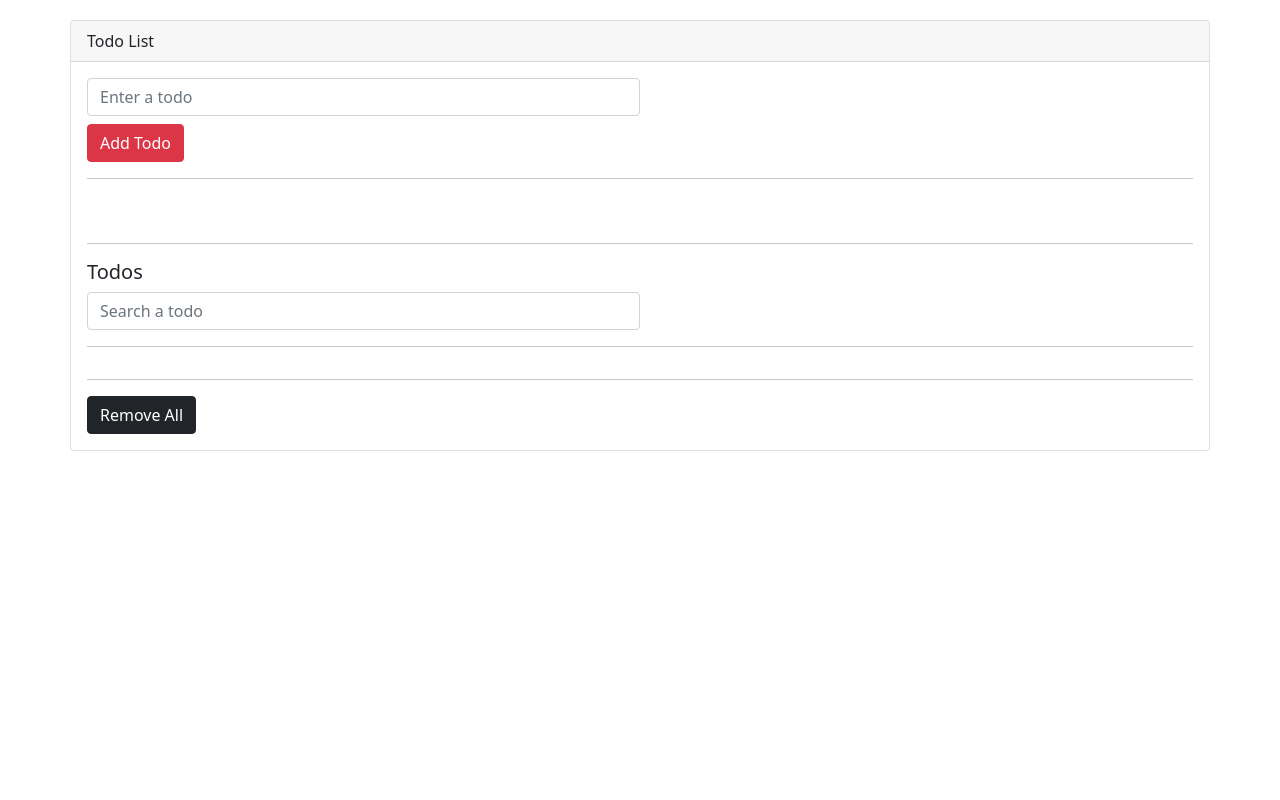
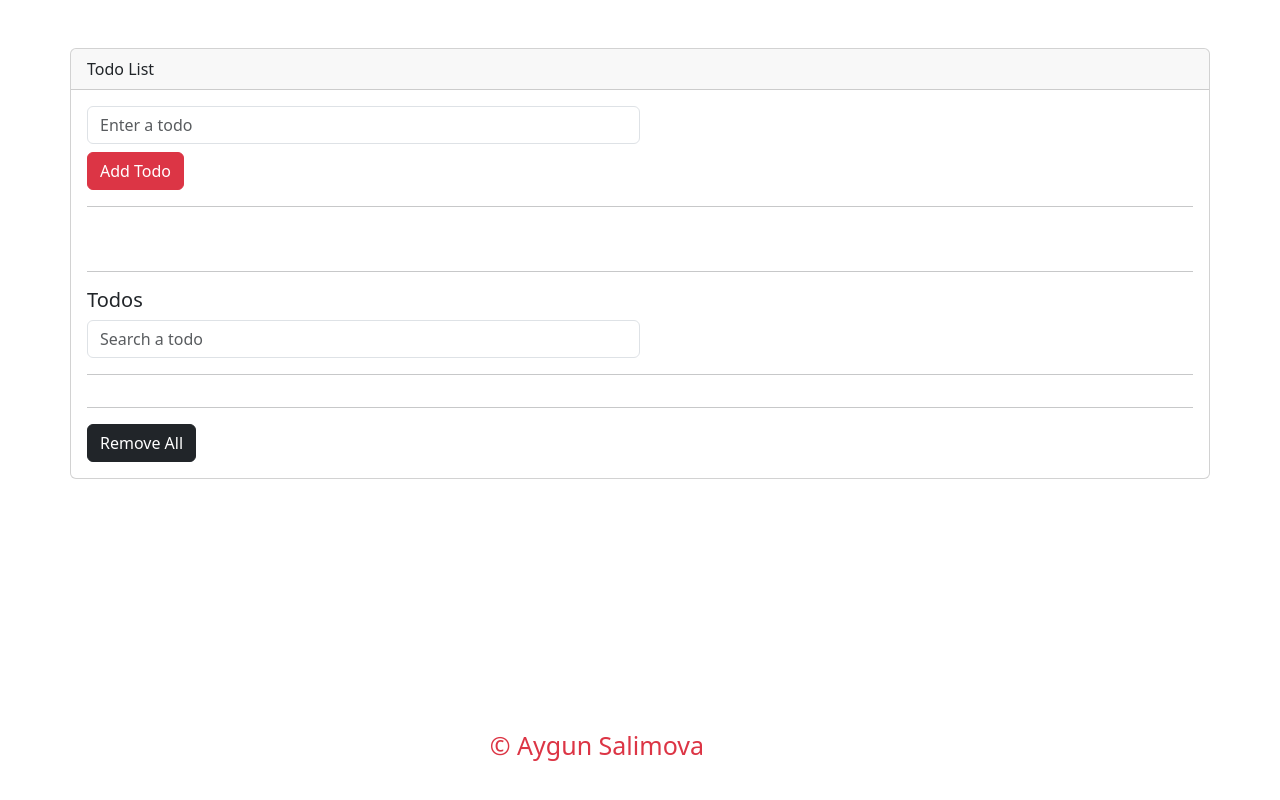
Before and after one commit to aygunsalimova/todolist, a plain HTML site: page index.html in a window 1280 px wide. Drawn offline with nearby package versions, Linux system fonts and the light colour scheme.

Commit message:
Add files via upload

```diff
--- a/index.html
+++ b/index.html
@@ -5,13 +5,15 @@
     <meta charset="UTF-8">
     <meta name="viewport" content="width=device-width, initial-scale=1.0">
     <meta http-equiv="X-UA-Compatible" content="ie=edge">
-    <link rel="stylesheet" href="https://cdnjs.cloudflare.com/ajax/libs/font-awesome/6.0.0-beta3/css/all.min.css">
-    <link rel="stylesheet" href="bootstrap.css">
+    <link rel="stylesheet" href="https://cdn.jsdelivr.net/npm/bootstrap@5.3.2/dist/css/bootstrap.min.css">
+    <link rel="stylesheet" href="https://cdnjs.cloudflare.com/ajax/libs/font-awesome/6.4.2/css/all.min.css" integrity="sha512-z3gLpd7yknf1YoNbCzqRKc4qyor8gaKU1qmn+CShxbuBusANI9QpRohGBreCFkKxLhei6S9CQXFEbbKuqLg0DA==" crossorigin="anonymous" referrerpolicy="no-referrer" />
+    <link rel="stylesheet" href="style.css">
+    <link rel="shortcut icon" href="./logo.svg" type="image/x-icon">
     <title>Todo List</title>
 </head>
 
 <body>
-    <div class="container" style="margin-top:20px;">
+    <div class="container mt-5 mx-auto">
 
         <div class="card row">
             <div class="card-header">Todo List</div>
@@ -20,7 +22,7 @@
                 <form id="todo-form" name="form">
                     <div class="form-row">
                         <div class="form-group col-md-6">
-                            <input class="form-control" type="text" name="todo" id="todo" placeholder="Enter a todo">
+                            <input class="form-control w-100" type="text" name="todo" id="todo" placeholder="Enter a todo">
                         </div>
                     </div>
                     <button type="submit" class="btn btn-danger mt-2">Add Todo</button>
@@ -40,7 +42,7 @@
                 <h5 class="card-title" id="tasks-title">Todos</h5>
                 <div class="form-row">
                     <div class="form-group col-md-6">
-                        <input class="form-control" type="text" name="filter" id="filter" placeholder="Search a todo">
+                        <input class="form-control w-100" type="text" name="filter" id="filter" placeholder="Search a todo">
                     </div>
                 </div>
 
@@ -64,6 +66,7 @@
     </div>
 
 
+    <h1 class="copy"><a href="https://aygunsalimova.netlify.app/" target="_blank"> &copy; Aygun Salimova</a></h1>
 
 
     <script src="https://code.jquery.com/jquery-3.2.1.slim.min.js" integrity="sha384-KJ3o2DKtIkvYIK3UENzmM7KCkRr/rE9/Qpg6aAZGJwFDMVNA/GpGFF93hXpG5KkN" crossorigin="anonymous"></script>
--- /dev/null
+++ b/style.css
@@ -0,0 +1,21 @@
+.copy {
+    font-size: 25px;
+    bottom: 2rem;
+    right: 45%;
+    position: absolute;
+
+}
+
+.copy a {
+    text-decoration: none;
+    color: #dc3545;
+}
+
+@media only screen and (max-width: 414px) {
+    .copy {
+        font-size: 20px;
+        bottom: 2rem;
+        right: 30%;
+
+    }
+}
```
Also changed, not shown: logo.svg (added).
